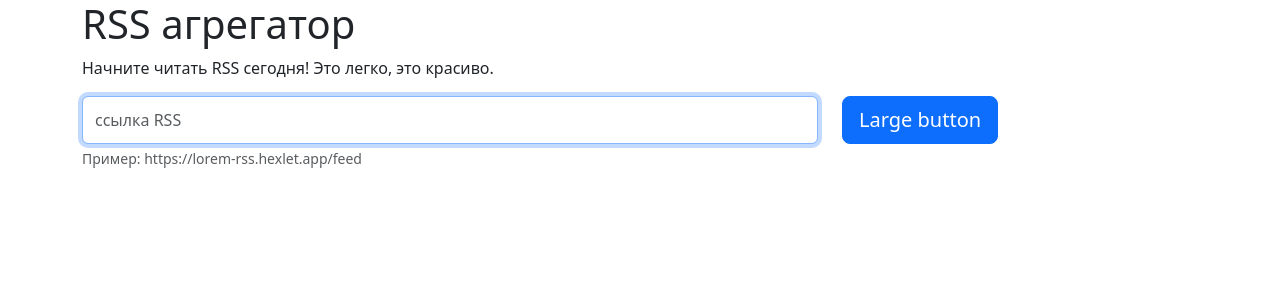
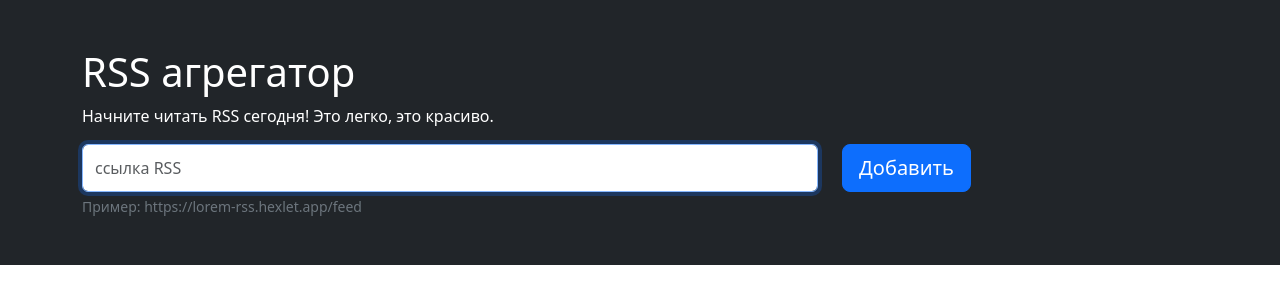
Before and after one commit to Xpamju/frontend-project-11, a website: page index.html in a window 1280 px wide. Drawn offline with nearby package versions, Linux system fonts and the light colour scheme.

Commit message:
interface

```diff
--- a/index.html
+++ b/index.html
@@ -5,19 +5,20 @@
     <meta name="viewport" content="width=device-width, initial-scale=1">
     <title>Bootstrap</title>
     <link href="https://cdn.jsdelivr.net/npm/bootstrap@5.3.8/dist/css/bootstrap.min.css" rel="stylesheet" integrity="sha384-sRIl4kxILFvY47J16cr9ZwB07vP4J8+LH7qKQnuqkuIAvNWLzeN8tE5YBujZqJLB" crossorigin="anonymous">
-    <link href="src/style.css">
+    <link rel="stylesheet" href="/src/style.css">
 </head>
 </head>
 <body>
 
+<div class="container-inner bg-dark p-5">
  <div class="container">
   <div class="row">
-    <div class="col">
+    <div class="col text-white">
       <h1>RSS агрегатор</h1>
     </div>
   </div>
   <div class="row">
-    <div class="col">
+    <div class="col text-white">
       <p>Начните читать RSS сегодня! Это легко, это красиво.</p>
     </div>
   </div>
@@ -26,10 +27,11 @@
             <input id="url-input" autofocus="" type="text" required="" name="url" aria-label="url" class="form-control w-100 h-100" placeholder="ссылка RSS" autocomplete="off">
         </div>
         <div class="col-4">
-              <button type="button" class="btn btn-primary btn-lg">Large button</button>
+              <button type="button" class="btn btn-primary btn-lg">Добавить</button>
         </div>
 
-    <div id="emailHelp" class="form-text">Пример: https://lorem-rss.hexlet.app/feed</div>
+    <div id="emailHelp" class="form-text text-secondary">Пример: https://lorem-rss.hexlet.app/feed</div>
+  </div>
   </div>
 </div>
     <script src="https://cdn.jsdelivr.net/npm/bootstrap@5.3.8/dist/js/bootstrap.bundle.min.js" integrity="sha384-FKyoEForCGlyvwx9Hj09JcYn3nv7wiPVlz7YYwJrWVcXK/BmnVDxM+D2scQbITxI" crossorigin="anonymous"></script>
--- a/src/style.css
+++ b/src/style.css
@@ -0,0 +1,6 @@
+.p-5 {
+    padding: 3rem !important;
+}
+.text-primary {
+    color: black;
+}
```
